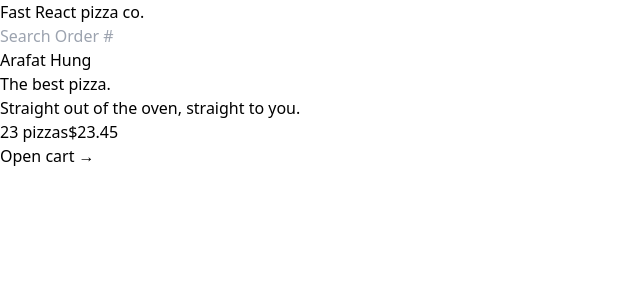
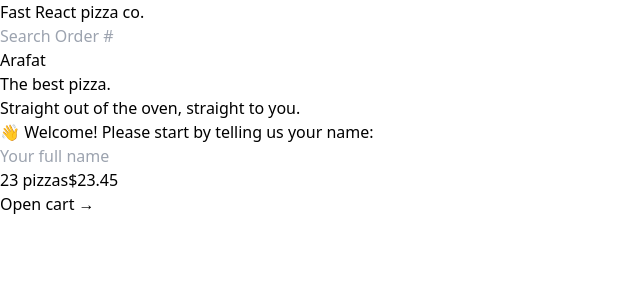
Before and after one commit to arafatah/fast-react-pizza, a React (Vite) app: page / in a window 1280 px wide. Shown: the top 300 px of the page, without its empty margins (0-640 px from the left). Built offline with nearby package versions, Linux system fonts and the light colour scheme.

Commit message:
Add Username component and integrate into Header; include CreateUser component in Home

```diff
--- /dev/null
+++ b/src/features/user/Username.jsx
@@ -0,0 +1,5 @@
+function Username() {
+  return <div className="text-sm font-semibold">Arafat</div>;
+}
+
+export default Username;
--- a/src/ui/Header.jsx
+++ b/src/ui/Header.jsx
@@ -1,14 +1,17 @@
 import { Link } from "react-router-dom";
 import SearchOrder from "../features/order/SearchOrder";
+import Username from "../features/user/Username";
 
 function Header() {
   return (
-  <div className="bg-yellow-500 uppercase" >
-      <Link to="/" className="tracking-widest">Fast React pizza co.</Link>
+    <div className="bg-yellow-500 uppercase">
+      <Link to="/" className="tracking-widest">
+        Fast React pizza co.
+      </Link>
 
       <SearchOrder />
 
-      <p>Arafat Hung </p>
+      <Username />
     </div>
   );
 }
--- a/src/ui/Home.jsx
+++ b/src/ui/Home.jsx
@@ -1,13 +1,17 @@
+import CreateUser from "../features/user/CreateUser";
+
 function Home() {
   return (
     <div>
-      <h1 className="text-center text-xl font-semibold">
+      <h1 className="mb-4 text-center text-xl font-semibold">
         The best pizza.
         <br />
         <span className="text-yellow-500">
           Straight out of the oven, straight to you.
         </span>
       </h1>
+
+      <CreateUser />
     </div>
   );
 }
```
